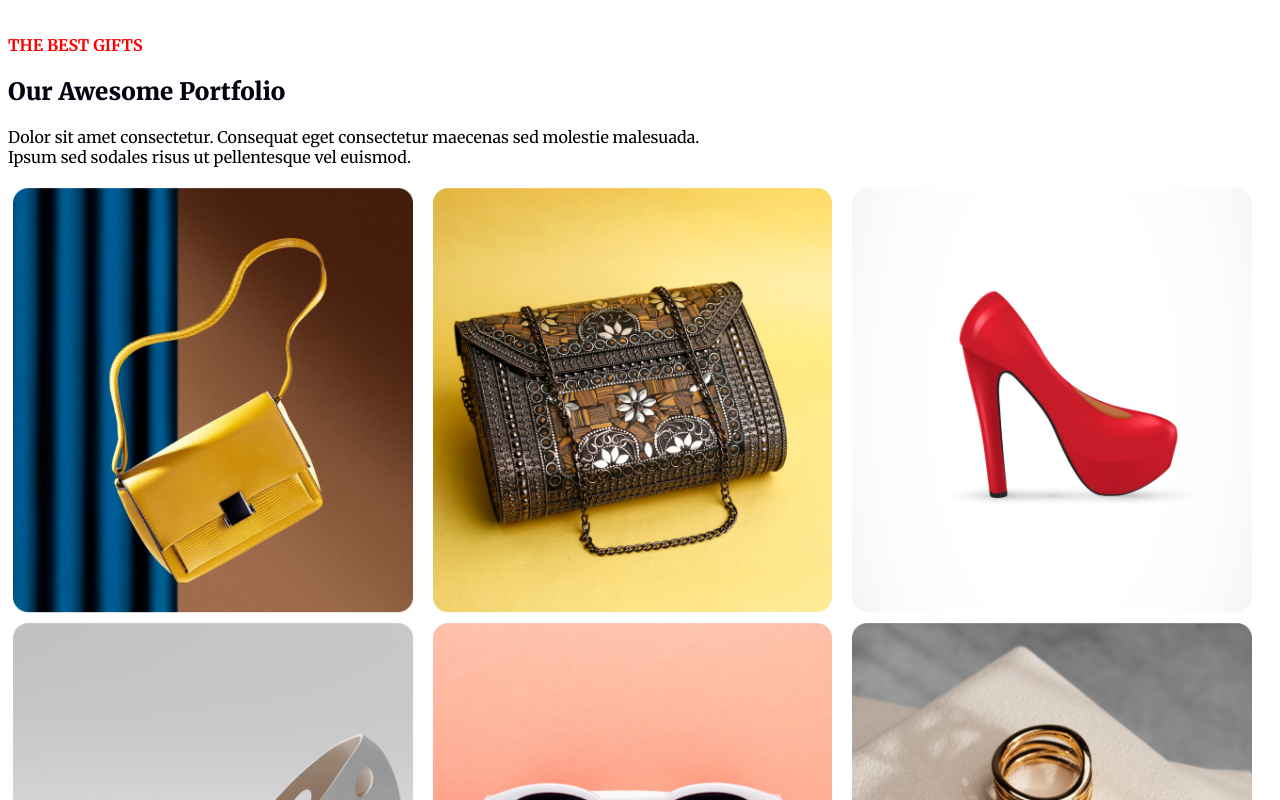
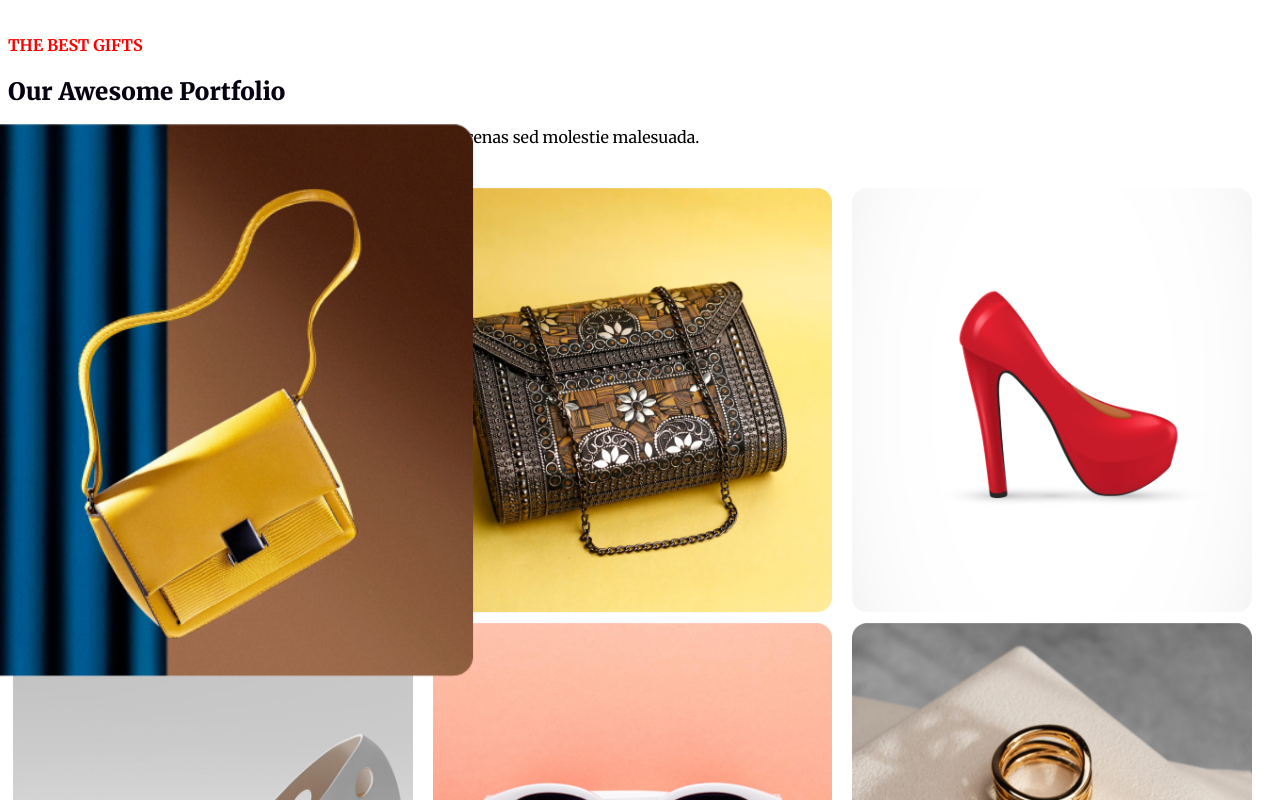
Before and after one commit to tapash2229/First-Assignment, a plain HTML site: page index.html in a window 1280 px wide. In both pictures the pointer is over the picture 212 px from the left and 3556 px from the top of the page. Shown: the part 3156-3956 px from the top of the page. Drawn offline with Linux system fonts and the light colour scheme.

Commit message:
added hover

```diff
--- a/index.html
+++ b/index.html
@@ -70,6 +70,7 @@
             <p>Dolor sit amet consectetur. Consequat eget consectetur maecenas sed molestie malesuada. <br>Ipsum sed
                 sodales risus ut pellentesque vel euismod.</p>
         </div>
+        <div class="mouse">
         <div class="product">
             <img src="resources/Rectangle 3.png" alt="">
             <img src="resources/Rectangle 4.png" alt="">
@@ -80,6 +81,7 @@
             <img src="resources/Rectangle 7.png" alt="">
             <img src="resources/Rectangle 8.png" alt="">
         </div>
+    </div>
     </section>
 
     <div class="subscribe">
--- a/style/style.css
+++ b/style/style.css
@@ -133,6 +133,11 @@
   color: #070211;
 }
 
+/* .mouse{
+  transition: 1s;
+} */
+
+
 .product {
   display: flex;
   gap: 20px;
@@ -140,13 +145,21 @@
   height: 425px;
   padding: 5px;
 }
-
+.product img:hover{
+  transition: 2s;
+  transform: scale(1.3);
+}
 .items {
   display: flex;
   gap: 20px;
   border-radius: 15px;
   height: 425px;
   padding: 5px;
+
+}
+.items img:hover{
+  transition: 2s;
+  transform: scale(1.3);
 }
 
 .subscribe {
```
